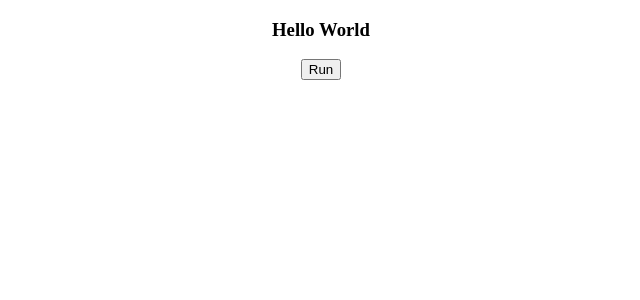
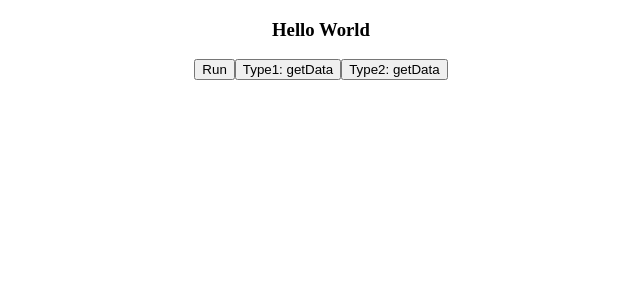
Before and after one commit to 540792740/React-Project, a React (Create React App) app in the folder src/React/react-demo01/: page / in a window 1280 px wide. Shown: the top 300 px of the page, without its empty margins (319-959 px from the left). Built offline with nearby package versions, Linux system fonts and the light colour scheme.

Commit message:
May 14 react 91

```diff
--- a/src/React/react-demo01/src/component/Home.js
+++ b/src/React/react-demo01/src/component/Home.js
@@ -13,10 +13,20 @@ class Home extends Component {
                 fontSize:'40px'
             }
         }
+        //Type 2
+        this.getData2 = this.getData2.bind(this);
     }
 
     run(){
         alert("Here is a run function")
+    }
+
+    getData(){
+        alert(this.state.msg)
+    }
+
+    getData2(){
+        alert(this.state.msg)
     }
 
     render() {
@@ -32,6 +42,9 @@ class Home extends Component {
 
                 {/*Class 4*/}
                 <button onClick={this.run}>Run</button>
+                <button onClick={this.getData.bind(this)}>Type1: getData</button>
+                <button onClick={this.getData2}>Type2: getData</button>
+
 
             </div>
         );
```
